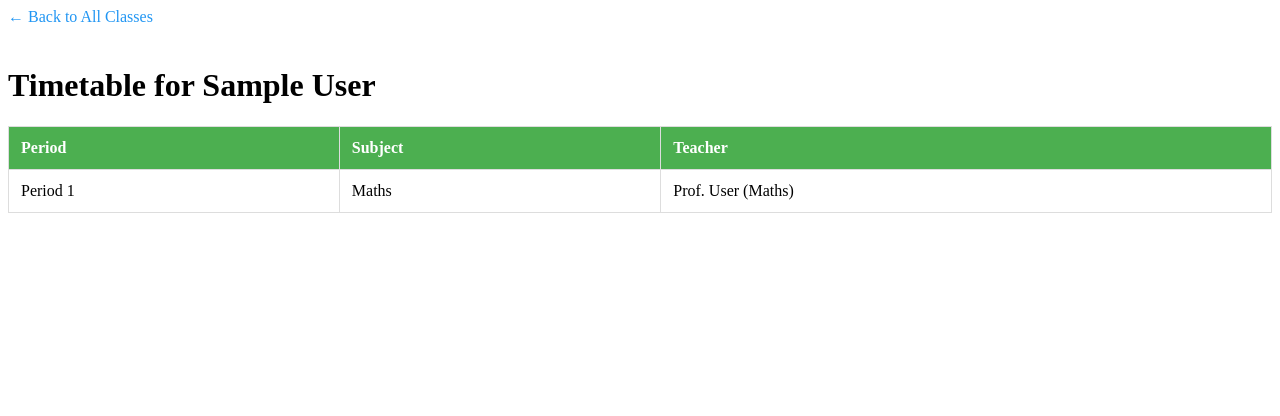
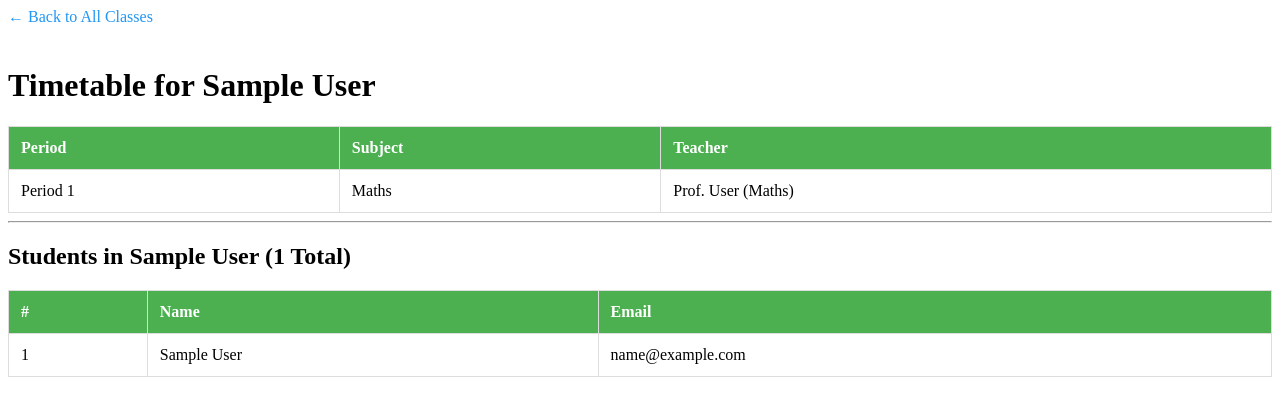
Before and after one commit to Abhiraj3009/school-management-system, a Django app: page /classrooms/1/ in a window 1280 px wide. Shown: the top 416 px of the page. Run offline with Django 5.2, Linux system fonts and the light colour scheme; tables that the repository leaves empty hold one stand-in row (values such as "Sample post").

Commit message:
"Completed frontend views for classroom timetable and students."

```diff
--- a/students/templates/students/classroom_detail.html
+++ b/students/templates/students/classroom_detail.html
@@ -39,5 +39,31 @@
         </tbody>
     </table>
 
+    <hr>
+    <h2>Students in {{ classroom.name }} ({{ students.count }} Total)</h2>
+
+    <table>
+        <thead>
+            <tr>
+                <th>#</th>
+                <th>Name</th>
+                <th>Email</th>
+            </tr>
+        </thead>
+        <tbody>
+            {% for student in students %}
+            <tr>
+                <td>{{ forloop.counter }}</td>
+                <td>{{ student.first_name }} {{ student.last_name }}</td>
+                <td>{{ student.email }}</td>
+            </tr>
+            {% empty %}
+            <tr>
+                <td colspan="3">No students assigned to this class.</td>
+            </tr>
+            {% endfor %}
+        </tbody>
+    </table>
+
 </body>
 </html>
--- a/students/views.py
+++ b/students/views.py
@@ -11,7 +11,11 @@ def classroom_detail(request, pk):
     classroom = get_object_or_404(Classroom, pk=pk)
     # Get all periods for THIS class, ordered by period number
     periods = classroom.periods.all().order_by('period_number')
+
+    students = classroom.students.all().order_by('last_name')
+
     return render(request, 'students/classroom_detail.html', {
         'classroom': classroom,
-        'periods': periods
+        'periods': periods,
+        'students': students
     })
```
